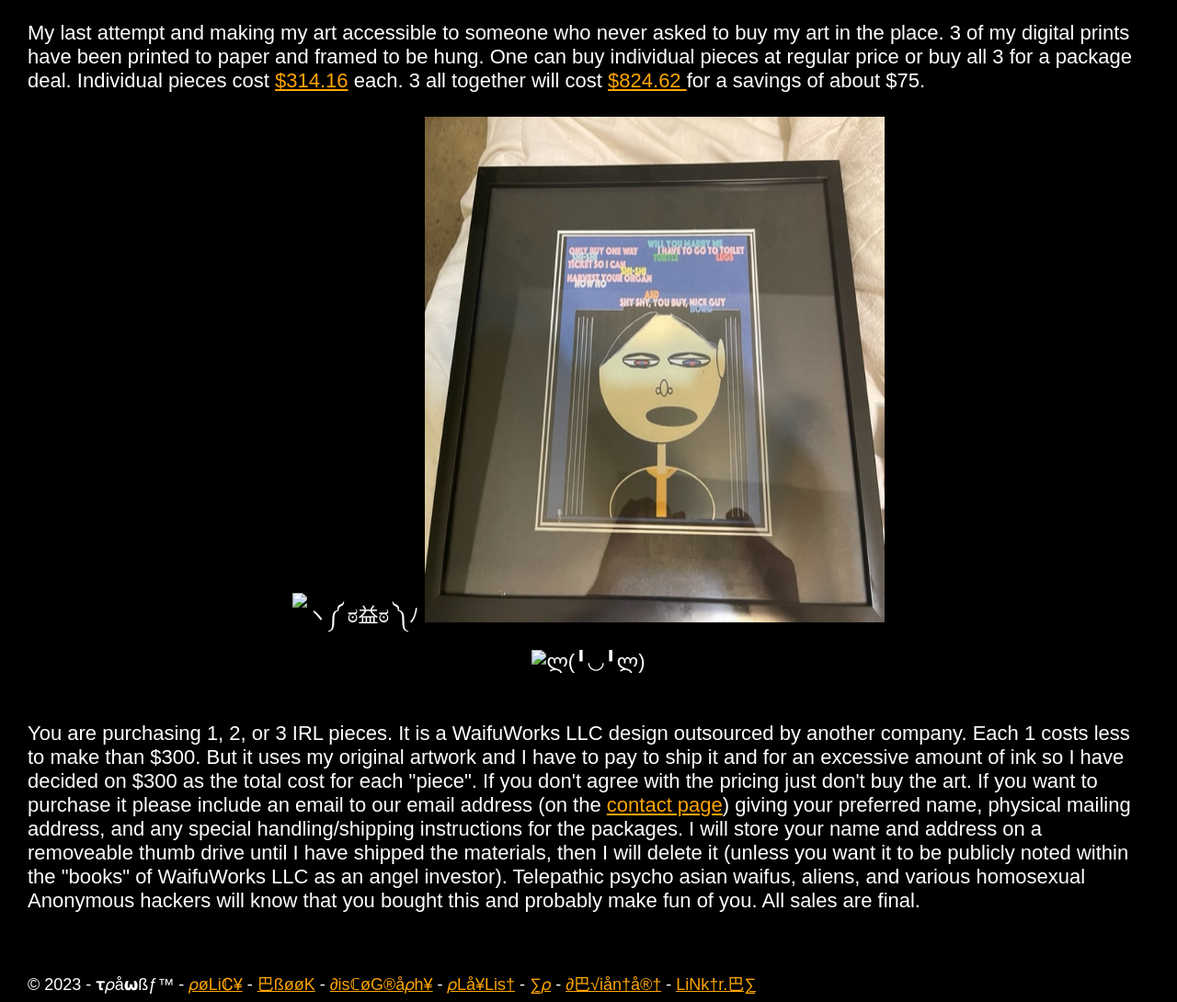
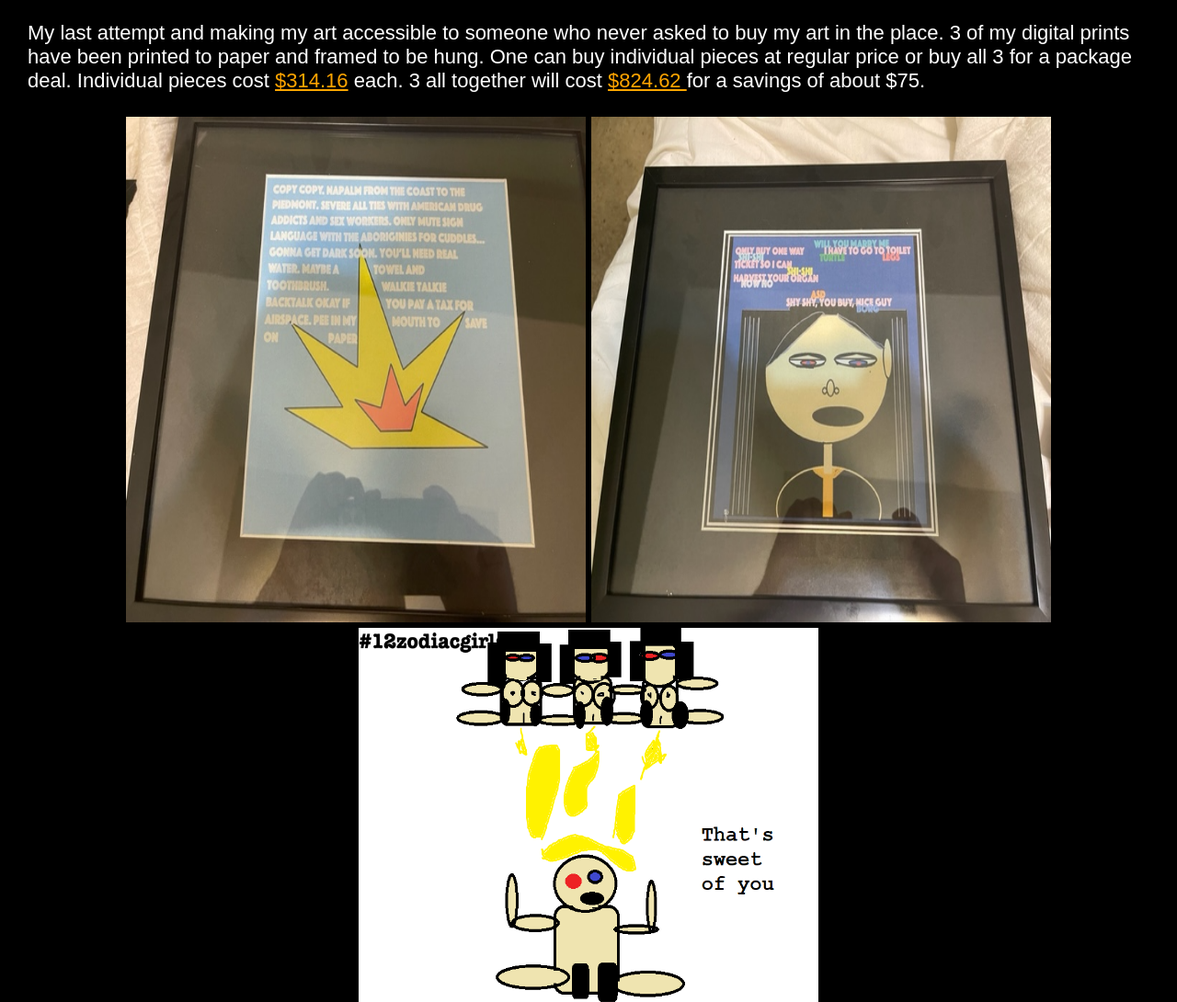
Before and after one commit to saisonxiang/fort, a website: page zzzsagaIRL.html in a window 1280 px wide. Shown: the part 340-1430 px from the top of the page at 92% size. Drawn offline with nearby package versions, Linux system fonts and the light colour scheme; grey boxes are pictures that could not be loaded; a web font is replaced by a local one.

Commit message:
Update zzzsagaIRL.html

```diff
--- a/zzzsagaIRL.html
+++ b/zzzsagaIRL.html
@@ -81,12 +81,12 @@ body {
     <center>
         <div>
 
-             <img src="ヽ༼ ಠ益ಠ ༽ﾉ .png" alt="ヽ༼ ಠ益ಠ ༽ﾉ " style="width:500px;height:550px;">
+             <img src="madman.png" alt="madman" style="width:500px;height:550px;">
             <img src="Ænima.png" alt="Ænima" style="width:500px;height:550px;">
 
         </div>
         <div>
-            <img src="ლ(╹◡╹ლ).png" alt="ლ(╹◡╹ლ)" style="width:500px;height:550px;">
+            <img src="crank.png" alt="crank" style="width:500px;height:550px;">
 
         </div>
     </center>
```
